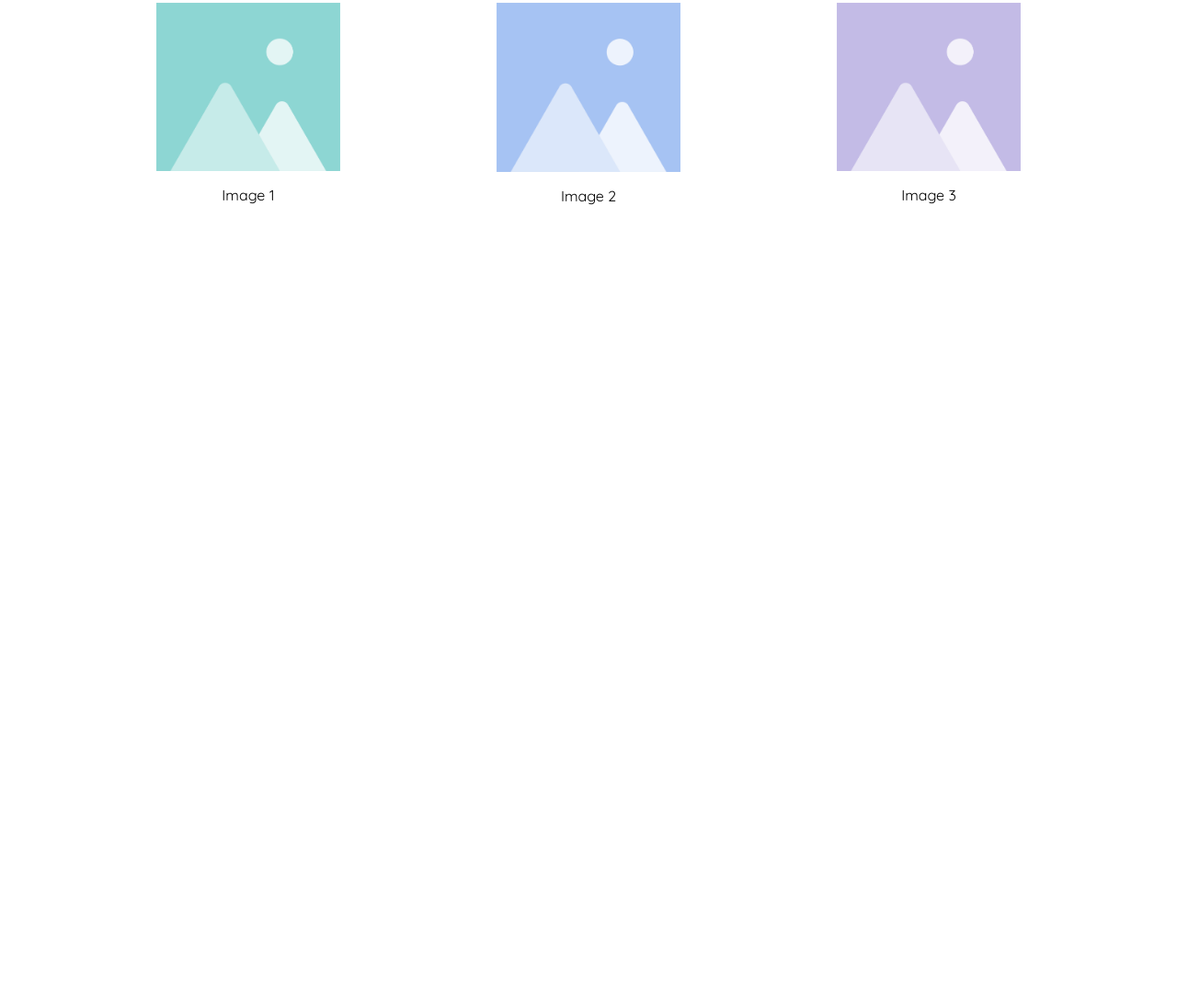
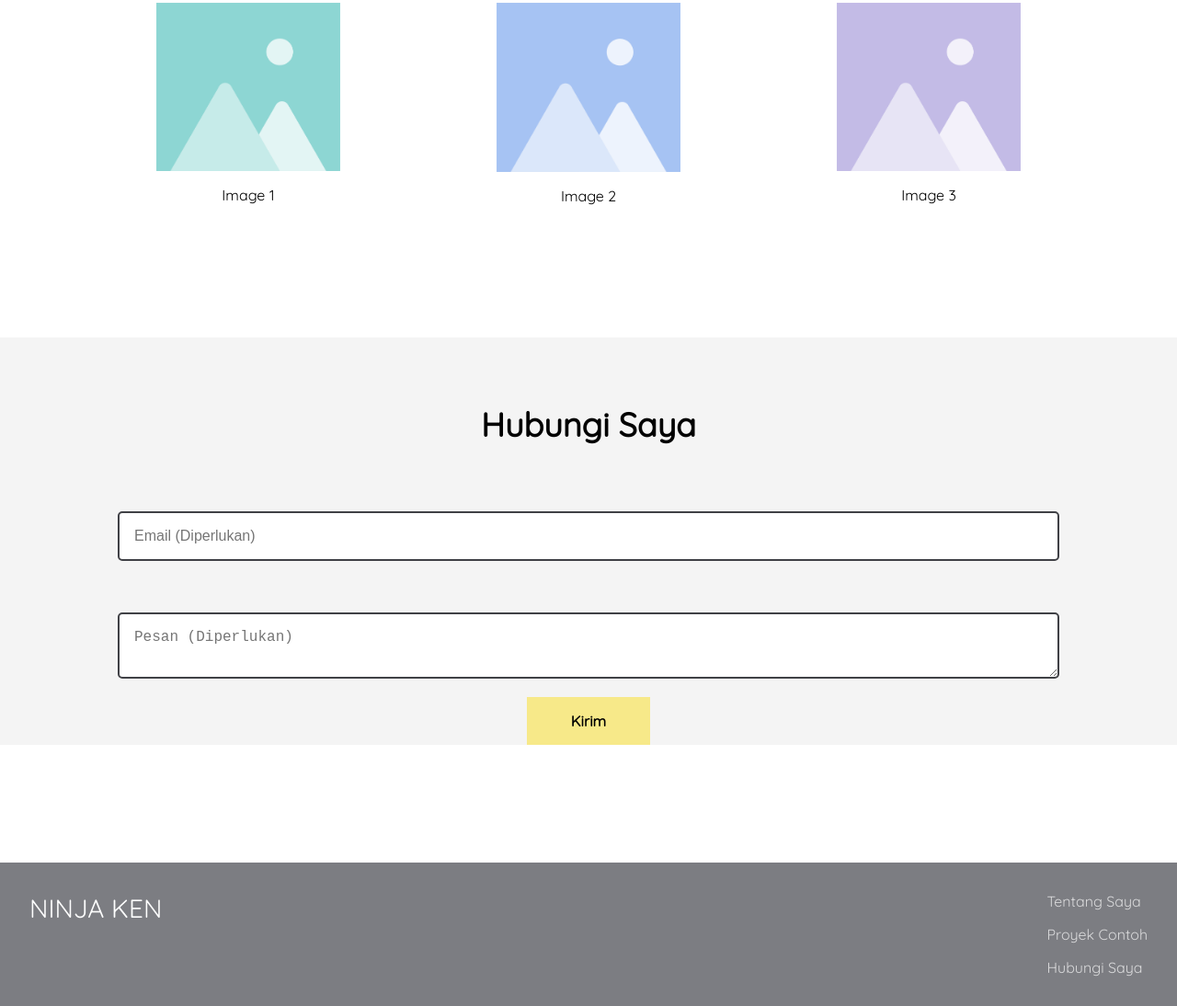
Before and after one commit to mfathurr/mfathurr.github.io, a website built with Vite: page progate/fe-dev-course/latihan-html-css/index.html in a window 1280 px wide. Shown: the part 1146-2240 px from the top of the page at 92% size. Before the commit the page ends 1513 px from the top, so only its background shows below. Built offline with nearby package versions, Linux system fonts and the light colour scheme.

Commit message:
Add section contact, footer & styling it

```diff
--- a/progate/fe-dev-course/latihan-html-css/index.html
+++ b/progate/fe-dev-course/latihan-html-css/index.html
@@ -32,7 +32,7 @@
       </div>
     </header>
 
-    <main id="content" role="main">
+    <main id="content">
       <section id="about">
         <h2>Tentang Saya</h2>
         <p>
@@ -68,6 +68,34 @@
           </div>
         </div>
       </section>
+
+      <section id="contact">
+        <h2>Hubungi Saya</h2>
+        <form>
+          <div class="input-email">
+            <input type="email" id="email" placeholder="Email (Diperlukan)" />
+          </div>
+
+          <div class="input-message">
+            <textarea id="message" placeholder="Pesan (Diperlukan)"></textarea>
+          </div>
+
+          <div class="btn-wrapper">
+            <a href="#" class="btn">Kirim</a>
+          </div>
+        </form>
+      </section>
     </main>
+
+    <footer>
+      <div class="footer-title">
+        <span>NINJA KEN</span>
+      </div>
+      <div class="footer-nav-link">
+        <a href="#" class="footer-nav-item">Tentang Saya</a>
+        <a href="#" class="footer-nav-item">Proyek Contoh</a>
+        <a href="#" class="footer-nav-item">Hubungi Saya</a>
+      </div>
+    </footer>
   </body>
 </html>
--- a/progate/fe-dev-course/latihan-html-css/style.css
+++ b/progate/fe-dev-course/latihan-html-css/style.css
@@ -37,7 +37,8 @@ nav {
   padding: 1em;
 }
 
-nav .brand-title span {
+nav .brand-title span,
+footer .footer-title span {
   font-size: 1.75em;
 }
 
@@ -48,7 +49,8 @@ nav .nav-link {
   margin-left: 3em;
 }
 
-nav .nav-link a {
+nav .nav-link a,
+.footer-nav-link a {
   color: white;
   opacity: 0.7;
 }
@@ -80,12 +82,14 @@ nav .nav-link a {
 }
 
 #about,
-#portofolio {
+#portofolio,
+#contact {
   margin: 8em 0;
 }
 
 #about h2,
-#portofolio h2 {
+#portofolio h2,
+#contact h2 {
   font-size: 2.25em;
   margin-bottom: 2rem;
   text-align: center;
@@ -106,3 +110,63 @@ nav .nav-link a {
 .card {
   text-align: center;
 }
+
+#contact {
+  background-color: #f4f4f4;
+}
+
+#contact h2 {
+  padding-top: 2em;
+}
+
+.input-email,
+.input-message {
+  padding: 1em 8em;
+}
+
+input,
+textarea {
+  border: 2px solid #404146;
+  border-radius: 5px;
+  margin-top: 1.5em;
+  padding: 1em;
+  width: 100%;
+}
+
+input {
+  font-size: 1em;
+}
+
+textarea {
+  font-size: 1rem;
+}
+
+.btn-wrapper {
+  padding: 1em 12em;
+  text-align: center;
+}
+
+.btn {
+  background-color: #f7e989;
+  color: black;
+  font-weight: bold;
+  padding: 1em 3em;
+}
+
+footer {
+  background-color: #7c7d82;
+  color: white;
+  display: flex;
+  padding: 2em;
+}
+
+.footer-title {
+  display: inherit;
+  flex-grow: 2;
+}
+
+.footer-nav-link {
+  display: inherit;
+  flex-direction: column;
+  gap: 1em;
+}
```
